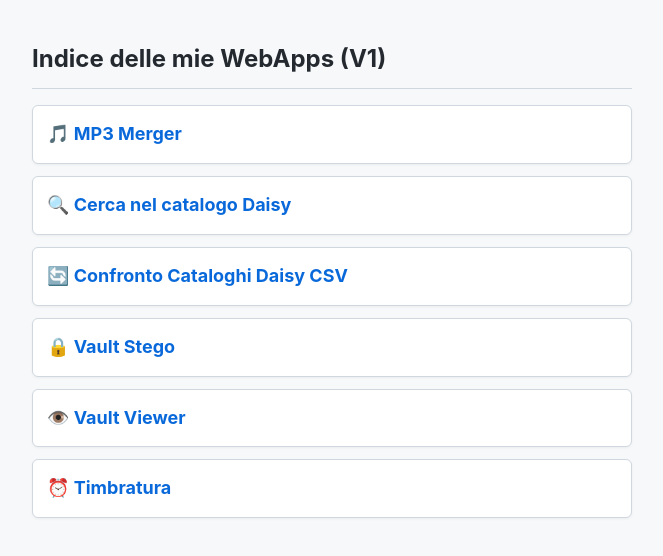
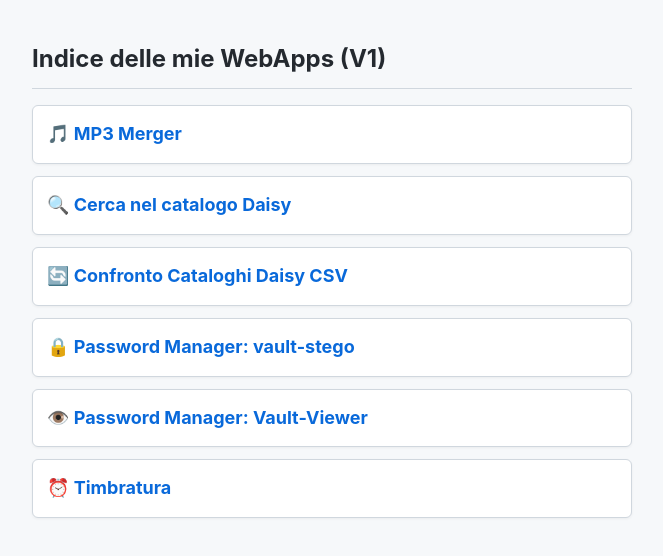
Before and after one commit to dirienzogio-source/WebApps, a plain HTML site: page index.html in a window 1280 px wide. Shown: the whole page, without its empty margins (308-971 px from the left). Drawn offline with Linux system fonts and the light colour scheme.

Commit message:
Update index.html

```diff
--- a/index.html
+++ b/index.html
@@ -50,8 +50,8 @@
         <li><a href="UnisciMp3.V23.html" target="_blank" rel="noopener noreferrer">🎵 MP3 Merger</a></li>
         <li><a href="webapp.CercaNelCatalogo.V8.html target="_blank" rel="noopener noreferrer"">🔍 Cerca nel catalogo Daisy</a></li>
         <li><a href="webapp.ConfrontoCataloghiCSV.v6.html target="_blank" rel="noopener noreferrer"">🔄 Confronto Cataloghi Daisy CSV</a></li>
-        <li><a href="vault-stego.V18.html" target="_blank" rel="noopener noreferrer">🔒 Vault Stego</a></li>
-        <li><a href="vault-viewer.V4.html" target="_blank" rel="noopener noreferrer">👁️ Vault Viewer</a></li>
+        <li><a href="vault-stego.V21.html" target="_blank" rel="noopener noreferrer">🔒 Password Manager: vault-stego</a></li>
+        <li><a href="vault-viewer.V4.html" target="_blank" rel="noopener noreferrer">👁️ Password Manager: Vault-Viewer</a></li>
         <li><a href="Timbratura.V5.html" target="_blank" rel="noopener noreferrer">⏰ Timbratura</a></li>
     </ul>
 
```
